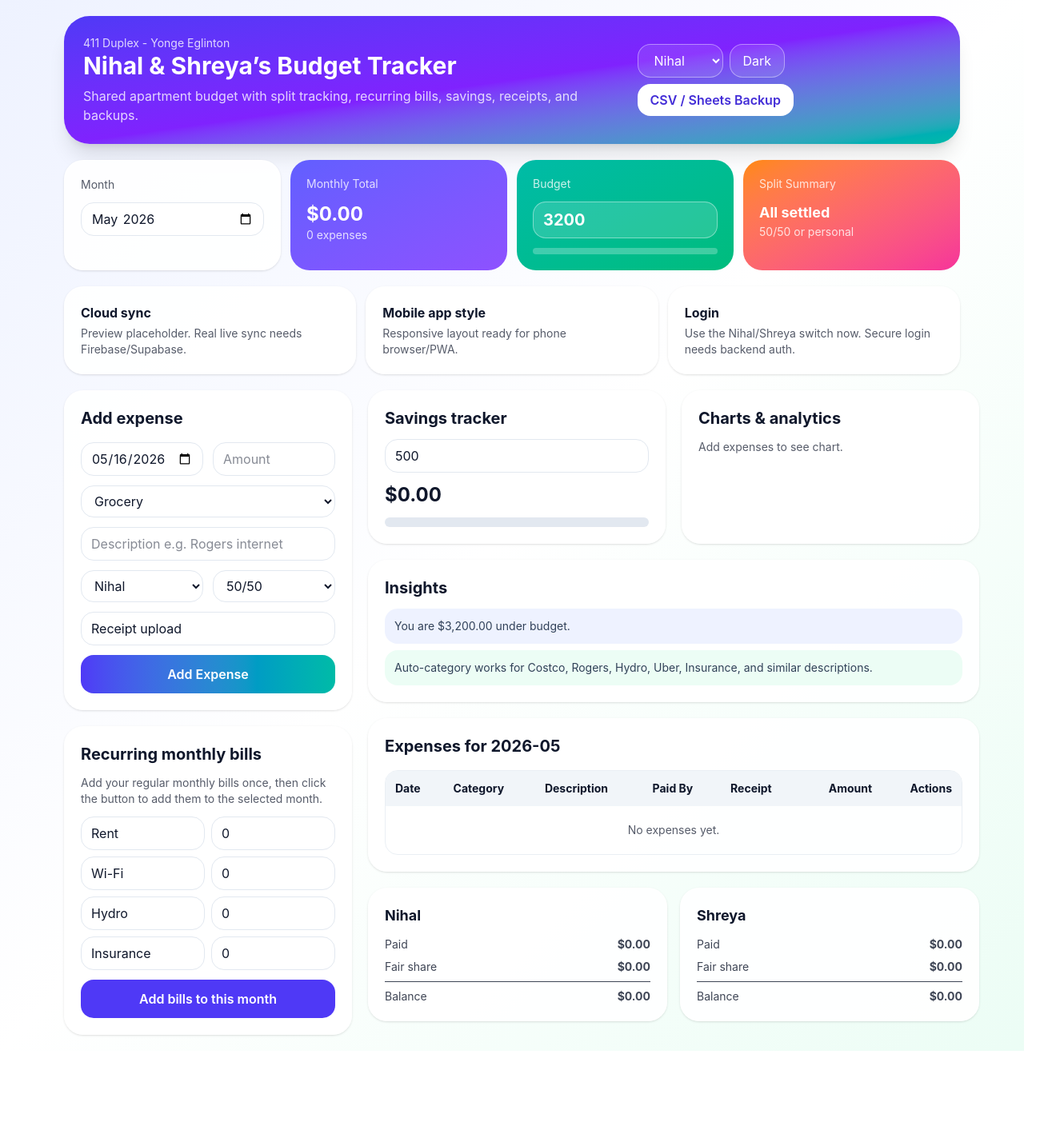
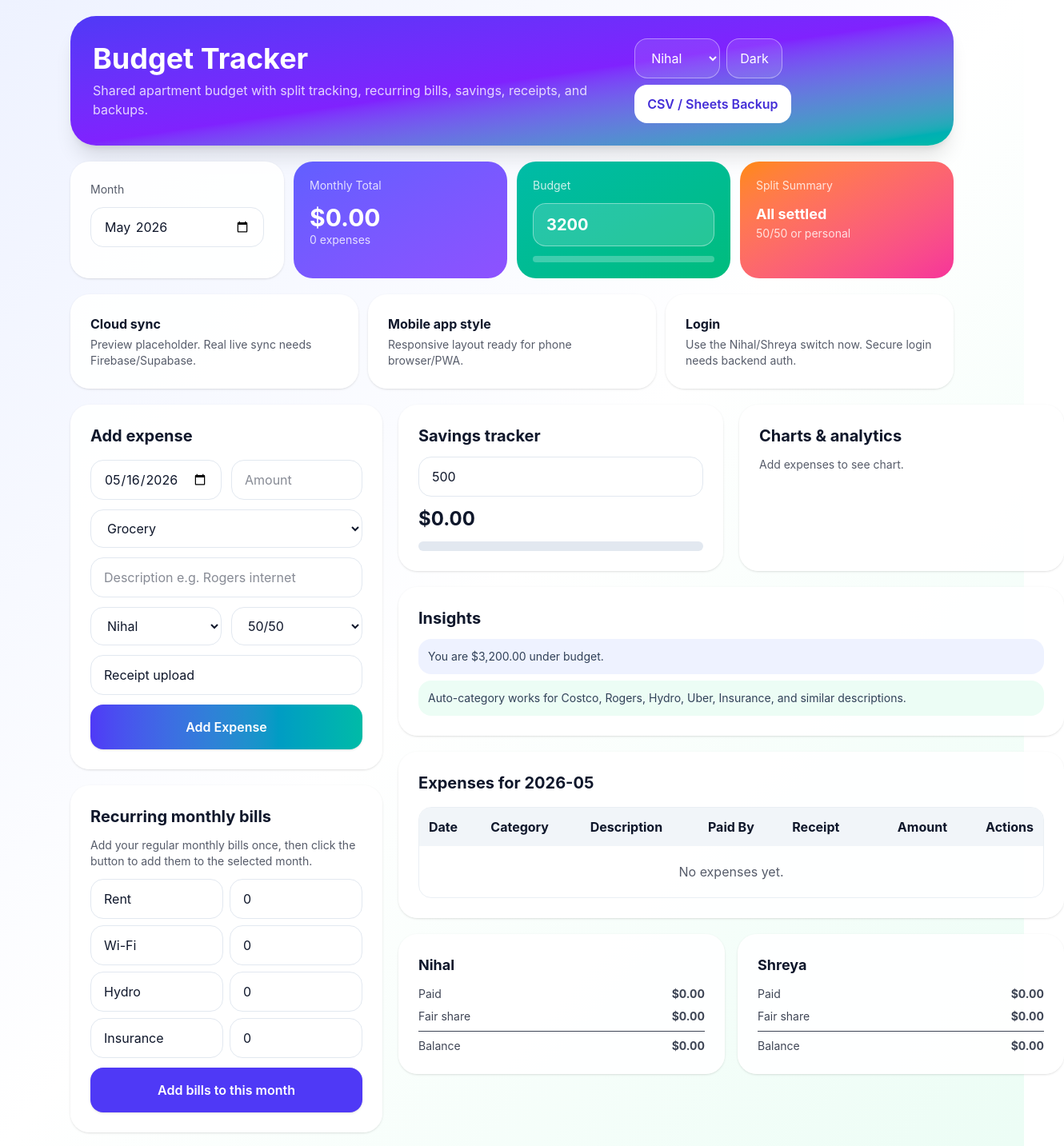
Before and after one commit to nihalshetty1020-stack/apartment-budget-tracker, a React (Vite) app: page / in a window 1280 px wide. Shown: the top 1433 px of the page at 80% size, 1330 px wide, since content can reach past the window. Before the commit the page ends 1314 px from the top, so only its background shows below. Built offline with nearby package versions, Linux system fonts and the light colour scheme.

Commit message:
Update App.jsx

```diff
--- a/src/App.jsx
+++ b/src/App.jsx
@@ -1,8 +1,10 @@
-import React, { useMemo, useState } from "react";
+import React, { useEffect, useMemo, useState } from "react";
 
 const people = ["Nihal", "Shreya"];
 const categories = ["Rent", "Grocery", "Hydro", "Wi-Fi", "Laundry", "Rental Insurance", "Household", "Transportation", "Savings", "Other"];
 const NEW_LINE = String.fromCharCode(10);
+const STORAGE_KEY = "budget-tracker-data-v1";
+const TEST_STORAGE_KEY = "budget-tracker-test-key";
 
 function today() { return new Date().toISOString().slice(0, 10); }
 function currentMonth() { return new Date().toISOString().slice(0, 7); }
@@ -48,6 +50,34 @@ function createCsv(expenses) {
 }
 
 
+function loadSavedData() {
+  try {
+    const saved = localStorage.getItem(STORAGE_KEY);
+    return saved ? JSON.parse(saved) : null;
+  } catch {
+    return null;
+  }
+}
+
+function saveData(data) {
+  try {
+    localStorage.setItem(STORAGE_KEY, JSON.stringify(data));
+  } catch {
+    // Ignore storage errors so the app still works.
+  }
+}
+
+function testStorage() {
+  try {
+    localStorage.setItem(TEST_STORAGE_KEY, JSON.stringify({ test: true }));
+    const saved = JSON.parse(localStorage.getItem(TEST_STORAGE_KEY));
+    localStorage.removeItem(TEST_STORAGE_KEY);
+    return saved?.test === true;
+  } catch {
+    return false;
+  }
+}
+
 function runTests() {
   const sample = [{ amount: 100, paidBy: "Nihal", split: "50/50", category: "Grocery" }, { amount: 50, paidBy: "Shreya", split: "50/50", category: "Savings" }];
   const result = calculate(sample);
@@ -59,24 +89,26 @@ function runTests() {
   console.assert(autoCategory("Costco groceries") === "Grocery", "Costco should be Grocery");
   console.assert(autoCategory("random item") === "Other", "unknown item should be Other");
   console.assert(createCsv(sample).includes(NEW_LINE), "CSV should include new lines");
+  console.assert(testStorage(), "local storage should save and load test data");
 }
 if (typeof window !== "undefined") runTests();
 
 export default function ApartmentExpenseTracker() {
-  const [expenses, setExpenses] = useState([]);
-  const [month, setMonth] = useState(currentMonth());
-  const [budget, setBudget] = useState(3200);
-  const [savingsGoal, setSavingsGoal] = useState(500);
-  const [dark, setDark] = useState(false);
-  const [activeUser, setActiveUser] = useState("Nihal");
+  const savedData = typeof window !== "undefined" ? loadSavedData() : null;
+  const [expenses, setExpenses] = useState(savedData?.expenses || []);
+  const [month, setMonth] = useState(savedData?.month || currentMonth());
+  const [budget, setBudget] = useState(savedData?.budget || 3200);
+  const [savingsGoal, setSavingsGoal] = useState(savedData?.savingsGoal || 500);
+  const [dark, setDark] = useState(savedData?.dark || false);
+  const [activeUser, setActiveUser] = useState(savedData?.activeUser || "Nihal");
   const [editingId, setEditingId] = useState(null);
-  const [recurring, setRecurring] = useState([
+  const [recurring, setRecurring] = useState(savedData?.recurring || [
     { id: makeId(), name: "Rent", amount: 0, category: "Rent", paidBy: "Nihal", dueDay: 1 },
     { id: makeId(), name: "Wi-Fi", amount: 0, category: "Wi-Fi", paidBy: "Shreya", dueDay: 5 },
     { id: makeId(), name: "Hydro", amount: 0, category: "Hydro", paidBy: "Shreya", dueDay: 15 },
     { id: makeId(), name: "Insurance", amount: 0, category: "Rental Insurance", paidBy: "Nihal", dueDay: 10 },
   ]);
-  const [form, setForm] = useState({ date: today(), category: "Grocery", description: "", amount: "", paidBy: "Nihal", split: "50/50", receipt: "" });
+  const [form, setForm] = useState({ date: today(), category: "Grocery", description: "", amount: "", paidBy: savedData?.activeUser || "Nihal", split: "50/50", receipt: "" });
 
   const monthExpenses = useMemo(() => expenses.filter((item) => item.month === month), [expenses, month]);
   const totals = useMemo(() => calculate(monthExpenses), [monthExpenses]);
@@ -84,6 +116,10 @@ export default function ApartmentExpenseTracker() {
   const budgetUsed = budget > 0 ? Math.min((totals.total / budget) * 100, 100) : 0;
   const savingsUsed = savingsGoal > 0 ? Math.min((totals.savings / savingsGoal) * 100, 100) : 0;
   const settlement = Math.abs(totals.balance.Nihal) < 0.01 ? "All settled" : totals.balance.Nihal > 0 ? `Shreya owes Nihal ${money(Math.abs(totals.balance.Shreya))}` : `Nihal owes Shreya ${money(Math.abs(totals.balance.Nihal))}`;
+
+  useEffect(() => {
+    saveData({ expenses, month, budget, savingsGoal, dark, activeUser, recurring });
+  }, [expenses, month, budget, savingsGoal, dark, activeUser, recurring]);
 
 
   function resetForm() {
@@ -135,53 +171,52 @@ export default function ApartmentExpenseTracker() {
   }
 
   const pageClass = dark ? "min-h-screen bg-slate-950 text-white" : "min-h-screen bg-gradient-to-br from-indigo-50 via-white to-emerald-50 text-slate-900";
-  const cardClass = dark ? "rounded-3xl border border-slate-800 bg-slate-900 p-5" : "rounded-3xl border border-white/80 bg-white/90 p-5 shadow-sm";
-  const inputClass = dark ? "rounded-2xl border border-slate-700 bg-slate-950 px-3 py-2 text-white" : "rounded-2xl border border-slate-200 bg-white px-3 py-2";
+  const cardClass = dark ? "rounded-3xl border border-slate-800 bg-slate-900 p-5 sm:p-6" : "rounded-3xl border border-white/80 bg-white/90 p-5 shadow-sm sm:p-6";
+  const inputClass = dark ? "rounded-2xl border border-slate-700 bg-slate-950 px-4 py-3 text-base text-white outline-none" : "rounded-2xl border border-slate-200 bg-white px-4 py-3 text-base outline-none";
 
   return (
     <div className={pageClass}>
-      <div className="mx-auto max-w-6xl px-4 py-5">
-        <header className="mb-5 rounded-[2rem] bg-gradient-to-br from-indigo-600 via-violet-600 to-teal-500 p-6 text-white shadow-xl">
+      <div className="mx-auto max-w-6xl px-3 py-4 sm:px-4 sm:py-5 lg:px-6">
+        <header className="mb-5 rounded-[2rem] bg-gradient-to-br from-indigo-600 via-violet-600 to-teal-500 p-5 text-white shadow-xl sm:p-6 lg:p-7">
           <div className="flex flex-col gap-4 md:flex-row md:items-center md:justify-between">
             <div>
-              <p className="text-sm text-white/80">411 Duplex - Yonge Eglinton</p>
-              <h1 className="text-3xl font-bold">Nihal & Shreya’s Budget Tracker</h1>
+              <h1 className="text-3xl font-bold sm:text-4xl">Budget Tracker</h1>
               <p className="mt-2 text-white/80">Shared apartment budget with split tracking, recurring bills, savings, receipts, and backups.</p>
             </div>
-            <div className="flex flex-wrap gap-2">
-              <select value={activeUser} onChange={(e) => { setActiveUser(e.target.value); setForm((f) => ({ ...f, paidBy: e.target.value })); }} className="rounded-2xl border border-white/40 bg-white/10 px-4 py-2 text-white">
+            <div className="flex flex-col gap-2 sm:flex-row sm:flex-wrap">
+              <select value={activeUser} onChange={(e) => { setActiveUser(e.target.value); setForm((f) => ({ ...f, paidBy: e.target.value })); }} className="rounded-2xl border border-white/40 bg-white/10 px-4 py-3 text-base text-white">
                 {people.map((p) => <option key={p} className="text-slate-900">{p}</option>)}
               </select>
-              <button onClick={() => setDark(!dark)} className="rounded-2xl border border-white/40 bg-white/10 px-4 py-2 text-white">{dark ? "Light" : "Dark"}</button>
-              <button onClick={exportCsv} className="rounded-2xl bg-white px-4 py-2 font-semibold text-indigo-700">CSV / Sheets Backup</button>
+              <button onClick={() => setDark(!dark)} className="rounded-2xl border border-white/40 bg-white/10 px-4 py-3 text-base text-white">{dark ? "Light" : "Dark"}</button>
+              <button onClick={exportCsv} className="rounded-2xl bg-white px-4 py-3 text-base font-semibold text-indigo-700">CSV / Sheets Backup</button>
             </div>
           </div>
         </header>
 
-        <section className="mb-5 grid gap-3 md:grid-cols-4">
+        <section className="mb-5 grid gap-3 sm:grid-cols-2 lg:grid-cols-4">
           <div className={cardClass}><p className="text-sm opacity-70">Month</p><input type="month" value={month} onChange={(e) => setMonth(e.target.value)} className={`mt-3 w-full ${inputClass}`} /></div>
-          <div className="rounded-3xl bg-gradient-to-br from-indigo-500 to-violet-500 p-5 text-white"><p className="text-sm text-white/80">Monthly Total</p><h2 className="mt-3 text-2xl font-bold">{money(totals.total)}</h2><p className="text-sm text-white/80">{monthExpenses.length} expenses</p></div>
-          <div className="rounded-3xl bg-gradient-to-br from-teal-500 to-emerald-500 p-5 text-white"><p className="text-sm text-white/80">Budget</p><input type="number" value={budget} onChange={(e) => setBudget(Number(e.target.value))} className="mt-3 w-full rounded-2xl border border-white/40 bg-white/15 px-3 py-2 text-xl font-bold text-white" /><div className="mt-3 h-2 rounded-full bg-white/25"><div className="h-2 rounded-full bg-white" style={{ width: `${budgetUsed}%` }} /></div></div>
+          <div className="rounded-3xl bg-gradient-to-br from-indigo-500 to-violet-500 p-5 text-white"><p className="text-sm text-white/80">Monthly Total</p><h2 className="mt-3 text-2xl font-bold sm:text-3xl">{money(totals.total)}</h2><p className="text-sm text-white/80">{monthExpenses.length} expenses</p></div>
+          <div className="rounded-3xl bg-gradient-to-br from-teal-500 to-emerald-500 p-5 text-white"><p className="text-sm text-white/80">Budget</p><input type="number" value={budget} onChange={(e) => setBudget(Number(e.target.value))} className="mt-3 w-full rounded-2xl border border-white/40 bg-white/15 px-4 py-3 text-xl font-bold text-white outline-none" /><div className="mt-3 h-2 rounded-full bg-white/25"><div className="h-2 rounded-full bg-white" style={{ width: `${budgetUsed}%` }} /></div></div>
           <div className="rounded-3xl bg-gradient-to-br from-orange-400 to-pink-500 p-5 text-white"><p className="text-sm text-white/80">Split Summary</p><h2 className="mt-3 text-lg font-bold">{settlement}</h2><p className="text-sm text-white/80">50/50 or personal</p></div>
         </section>
 
-        <section className="mb-5 grid gap-3 md:grid-cols-3">
+        <section className="mb-5 grid gap-3 sm:grid-cols-3">
           <div className={cardClass}><b>Cloud sync</b><p className="mt-1 text-sm opacity-70">Preview placeholder. Real live sync needs Firebase/Supabase.</p></div>
           <div className={cardClass}><b>Mobile app style</b><p className="mt-1 text-sm opacity-70">Responsive layout ready for phone browser/PWA.</p></div>
           <div className={cardClass}><b>Login</b><p className="mt-1 text-sm opacity-70">Use the Nihal/Shreya switch now. Secure login needs backend auth.</p></div>
         </section>
 
-        <main className="grid gap-5 lg:grid-cols-[360px_1fr]">
+        <main className="grid gap-5 lg:grid-cols-[390px_1fr]">
           <section className="space-y-5">
             <div className={cardClass}>
               <h2 className="mb-4 text-xl font-bold">{editingId ? "Edit expense" : "Add expense"}</h2>
               <form onSubmit={saveExpense} className="space-y-3">
-                <div className="grid grid-cols-2 gap-3"><input type="date" value={form.date} onChange={(e) => setForm({ ...form, date: e.target.value })} className={inputClass} /><input type="number" min="0" step="0.01" placeholder="Amount" value={form.amount} onChange={(e) => setForm({ ...form, amount: e.target.value })} className={inputClass} /></div>
+                <div className="grid gap-3 sm:grid-cols-2"><input type="date" value={form.date} onChange={(e) => setForm({ ...form, date: e.target.value })} className={inputClass} /><input type="number" min="0" step="0.01" placeholder="Amount" value={form.amount} onChange={(e) => setForm({ ...form, amount: e.target.value })} className={inputClass} /></div>
                 <select value={form.category} onChange={(e) => setForm({ ...form, category: e.target.value })} className={`w-full ${inputClass}`}>{categories.map((c) => <option key={c}>{c}</option>)}</select>
                 <input placeholder="Description e.g. Rogers internet" value={form.description} onChange={(e) => updateDescription(e.target.value)} className={`w-full ${inputClass}`} />
-                <div className="grid grid-cols-2 gap-3"><select value={form.paidBy} onChange={(e) => setForm({ ...form, paidBy: e.target.value })} className={inputClass}>{people.map((p) => <option key={p}>{p}</option>)}</select><select value={form.split} onChange={(e) => setForm({ ...form, split: e.target.value })} className={inputClass}><option>50/50</option><option>Personal</option></select></div>
+                <div className="grid gap-3 sm:grid-cols-2"><select value={form.paidBy} onChange={(e) => setForm({ ...form, paidBy: e.target.value })} className={inputClass}>{people.map((p) => <option key={p}>{p}</option>)}</select><select value={form.split} onChange={(e) => setForm({ ...form, split: e.target.value })} className={inputClass}><option>50/50</option><option>Personal</option></select></div>
                 <label className={`block cursor-pointer ${inputClass}`}>Receipt upload<input type="file" className="hidden" onChange={(e) => setForm({ ...form, receipt: e.target.files?.[0]?.name || "" })} />{form.receipt && <span className="ml-2 text-sm opacity-70">{form.receipt}</span>}</label>
-                <button type="submit" className="w-full rounded-2xl bg-gradient-to-r from-indigo-600 to-teal-500 px-4 py-3 font-semibold text-white">{editingId ? "Update Expense" : "Add Expense"}</button>
+                <button type="submit" className="w-full rounded-2xl bg-gradient-to-r from-indigo-600 to-teal-500 px-4 py-4 text-base font-semibold text-white shadow-sm">{editingId ? "Update Expense" : "Add Expense"}</button>
                 {editingId && <button type="button" onClick={resetForm} className="w-full rounded-2xl border px-4 py-3">Cancel</button>}
               </form>
             </div>
@@ -191,18 +226,18 @@ export default function ApartmentExpenseTracker() {
               <p className="mb-3 text-sm opacity-70">Add your regular monthly bills once, then click the button to add them to the selected month.</p>
               <div className="space-y-2">
                 {recurring.map((bill) => (
-                  <div key={bill.id} className="grid grid-cols-2 gap-2">
+                  <div key={bill.id} className="grid gap-2 sm:grid-cols-2">
                     <input value={bill.name} onChange={(e) => updateRecurring(bill.id, "name", e.target.value)} className={inputClass} />
                     <input type="number" value={bill.amount} onChange={(e) => updateRecurring(bill.id, "amount", e.target.value)} className={inputClass} />
                   </div>
                 ))}
               </div>
-              <button onClick={addRecurringBills} className="mt-3 w-full rounded-2xl bg-indigo-600 px-4 py-3 font-semibold text-white">Add bills to this month</button>
+              <button onClick={addRecurringBills} className="mt-3 w-full rounded-2xl bg-indigo-600 px-4 py-4 text-base font-semibold text-white shadow-sm">Add bills to this month</button>
             </div>
           </section>
 
           <section className="space-y-5">
-            <div className="grid gap-5 md:grid-cols-2">
+            <div className="grid gap-5 xl:grid-cols-2">
               <div className={cardClass}><h2 className="text-xl font-bold">Savings tracker</h2><input type="number" value={savingsGoal} onChange={(e) => setSavingsGoal(Number(e.target.value))} className={`mt-3 w-full ${inputClass}`} /><p className="mt-3 text-2xl font-bold">{money(totals.savings)}</p><div className="mt-3 h-3 rounded-full bg-slate-200"><div className="h-3 rounded-full bg-emerald-500" style={{ width: `${savingsUsed}%` }} /></div></div>
               <div className={cardClass}><h2 className="text-xl font-bold">Charts & analytics</h2><div className="mt-3 space-y-2">{categoryTotals.length === 0 ? <p className="text-sm opacity-70">Add expenses to see chart.</p> : categoryTotals.map((item) => <div key={item.category}><div className="flex justify-between text-sm"><span>{item.category}</span><b>{money(item.total)}</b></div><div className="h-2 rounded-full bg-slate-200"><div className="h-2 rounded-full bg-indigo-500" style={{ width: `${totals.total ? (item.total / totals.total) * 100 : 0}%` }} /></div></div>)}</div></div>
             </div>
@@ -211,10 +246,10 @@ export default function ApartmentExpenseTracker() {
 
             <div className={cardClass}>
               <h2 className="mb-4 text-xl font-bold">Expenses for {month}</h2>
-              <div className="overflow-x-auto rounded-2xl border border-slate-200/70"><table className="w-full min-w-[720px] text-left text-sm"><thead className={dark ? "bg-slate-800" : "bg-slate-100"}><tr><th className="p-3">Date</th><th className="p-3">Category</th><th className="p-3">Description</th><th className="p-3">Paid By</th><th className="p-3">Receipt</th><th className="p-3 text-right">Amount</th><th className="p-3 text-right">Actions</th></tr></thead><tbody>{monthExpenses.length === 0 ? <tr><td colSpan={7} className="p-5 text-center opacity-70">No expenses yet.</td></tr> : monthExpenses.map((item) => <tr key={item.id} className="border-t border-slate-200/70"><td className="p-3">{item.date}</td><td className="p-3">{item.category}</td><td className="p-3 opacity-80">{item.description || "-"}</td><td className="p-3 opacity-80">{item.paidBy}</td><td className="p-3 opacity-80">{item.receipt || "-"}</td><td className="p-3 text-right font-semibold">{money(item.amount)}</td><td className="p-3 text-right"><button onClick={() => editExpense(item)} className="mr-2 rounded-xl px-3 py-2 hover:bg-indigo-100">Edit</button><button onClick={() => deleteExpense(item.id)} className="rounded-xl px-3 py-2 text-rose-600 hover:bg-rose-100">Delete</button></td></tr>)}</tbody></table></div>
+              <div className="overflow-x-auto rounded-2xl border border-slate-200/70"><table className="w-full min-w-[780px] text-left text-sm sm:text-base"><thead className={dark ? "bg-slate-800" : "bg-slate-100"}><tr><th className="p-3">Date</th><th className="p-3">Category</th><th className="p-3">Description</th><th className="p-3">Paid By</th><th className="p-3">Receipt</th><th className="p-3 text-right">Amount</th><th className="p-3 text-right">Actions</th></tr></thead><tbody>{monthExpenses.length === 0 ? <tr><td colSpan={7} className="p-5 text-center opacity-70">No expenses yet.</td></tr> : monthExpenses.map((item) => <tr key={item.id} className="border-t border-slate-200/70"><td className="p-3">{item.date}</td><td className="p-3">{item.category}</td><td className="p-3 opacity-80">{item.description || "-"}</td><td className="p-3 opacity-80">{item.paidBy}</td><td className="p-3 opacity-80">{item.receipt || "-"}</td><td className="p-3 text-right font-semibold">{money(item.amount)}</td><td className="p-3 text-right"><button onClick={() => editExpense(item)} className="mr-2 rounded-xl px-3 py-2 hover:bg-indigo-100">Edit</button><button onClick={() => deleteExpense(item.id)} className="rounded-xl px-3 py-2 text-rose-600 hover:bg-rose-100">Delete</button></td></tr>)}</tbody></table></div>
             </div>
 
-            <div className="grid gap-4 md:grid-cols-2">{people.map((person) => <div key={person} className={cardClass}><h3 className="text-lg font-bold">{person}</h3><div className="mt-3 space-y-2 text-sm opacity-80"><div className="flex justify-between"><span>Paid</span><b>{money(totals.paid[person])}</b></div><div className="flex justify-between"><span>Fair share</span><b>{money(totals.share[person])}</b></div><div className="flex justify-between border-t pt-2"><span>Balance</span><b>{money(totals.balance[person])}</b></div></div></div>)}</div>
+            <div className="grid gap-4 sm:grid-cols-2">{people.map((person) => <div key={person} className={cardClass}><h3 className="text-lg font-bold">{person}</h3><div className="mt-3 space-y-2 text-sm opacity-80"><div className="flex justify-between"><span>Paid</span><b>{money(totals.paid[person])}</b></div><div className="flex justify-between"><span>Fair share</span><b>{money(totals.share[person])}</b></div><div className="flex justify-between border-t pt-2"><span>Balance</span><b>{money(totals.balance[person])}</b></div></div></div>)}</div>
           </section>
         </main>
       </div>
```
